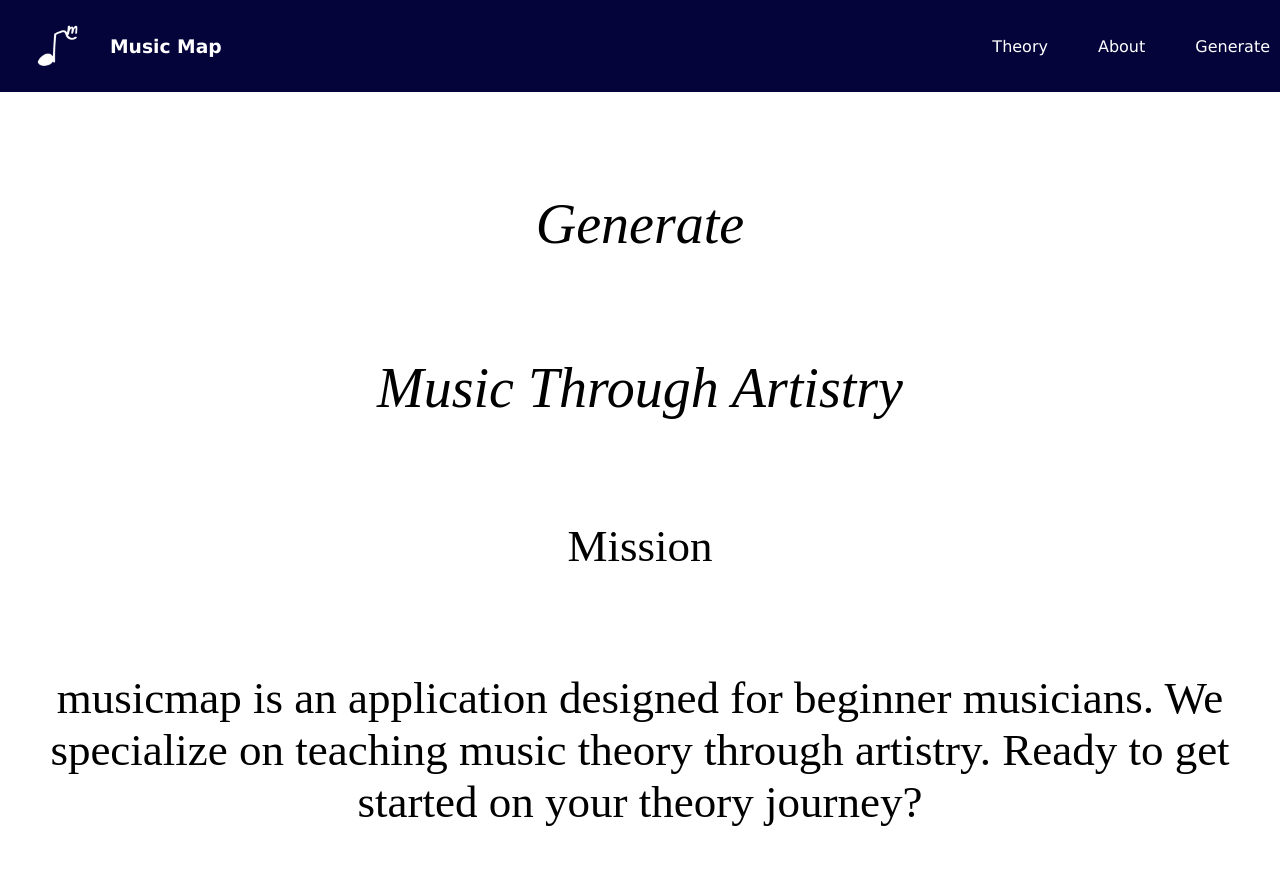
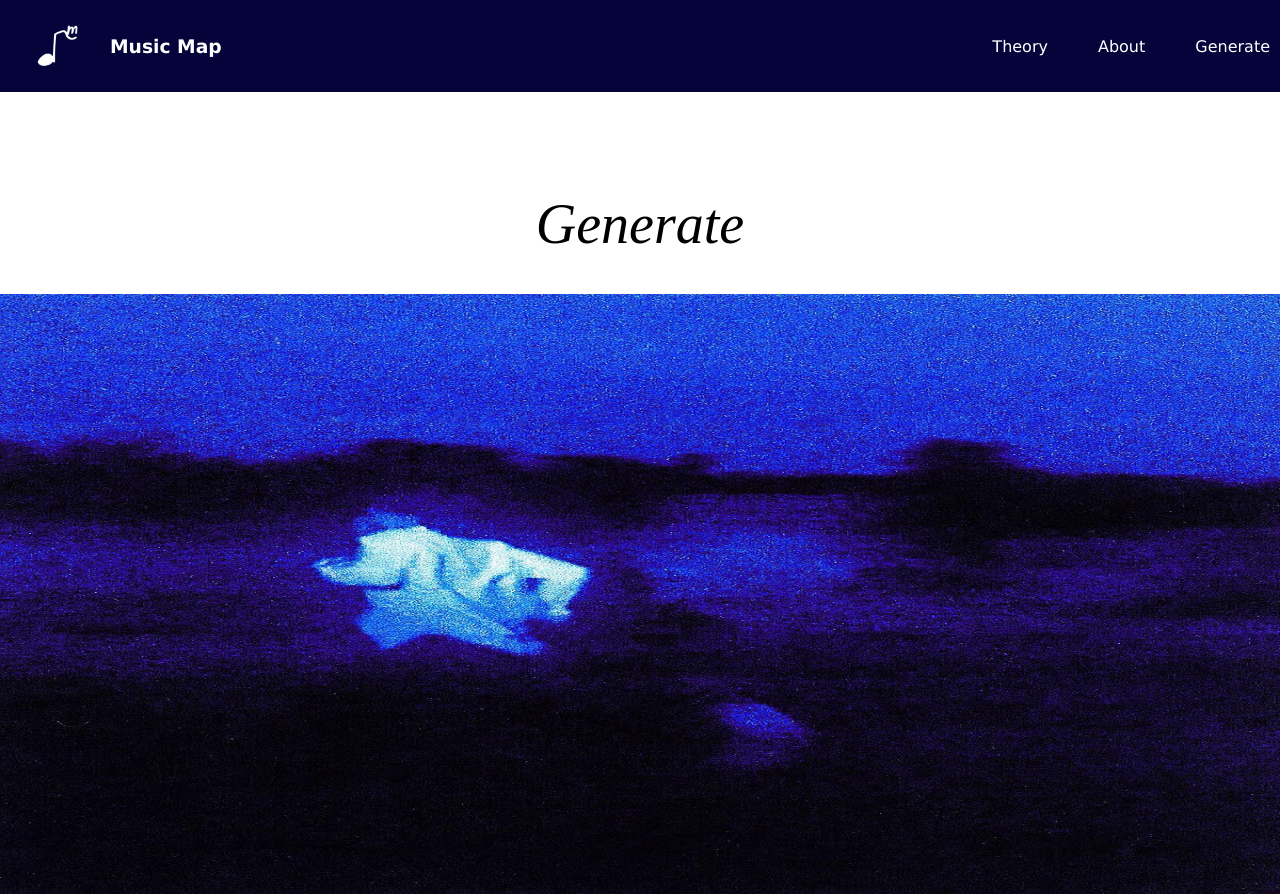
Before and after one commit to marshall-edmond/music-theory, a React (Vite) app in the folder frontend/: page /generate in a window 1280 px wide. Before the commit the page ends 873 px from the top, so only its background shows below. Built offline with nearby package versions, Linux system fonts and the light colour scheme.

Commit message:
Update - Added backgeound img

```diff
--- a/frontend/src/pages/HomePage.tsx
+++ b/frontend/src/pages/HomePage.tsx
@@ -1,17 +1,10 @@
 import styles from '../styles/HomePage.module.css'
+import never from '../assets/never.jpg'
 
 function Home(){
     return (
-        <div>
-        <div className={styles.h1}>
-            <h1>Music Through <span className={styles.highlight}></span>Artistry</h1>
-        </div>
-        <div className={styles.h2}>
-            <h2>Mission</h2>
-        </div>
-        <div className={styles.p}>
-            <p>musicmap is an application designed for beginner musicians. We specialize on teaching music theory through artistry. Ready to get started on your theory journey?</p>
-        </div>
+        <div className= {styles.container}>
+            <img src={never} alt="never enough" className={styles.backgroundImage}/>
         </div>
     )
 }
--- a/frontend/src/styles/HomePage.module.css
+++ b/frontend/src/styles/HomePage.module.css
@@ -1,3 +1,11 @@
+.backgroundImage {
+    display:flex;
+    justify-content:center;
+    align-items:center;
+    height:600px;
+    width:100%;
+}
+
 
 h1 {
     text-align:center;
@@ -35,3 +43,7 @@ h2 {
     font-weight: 100;
 
 }
+
+.container {
+    display: flex;
+}
```
Also changed, not shown: frontend/src/assets/never.jpg (added).
